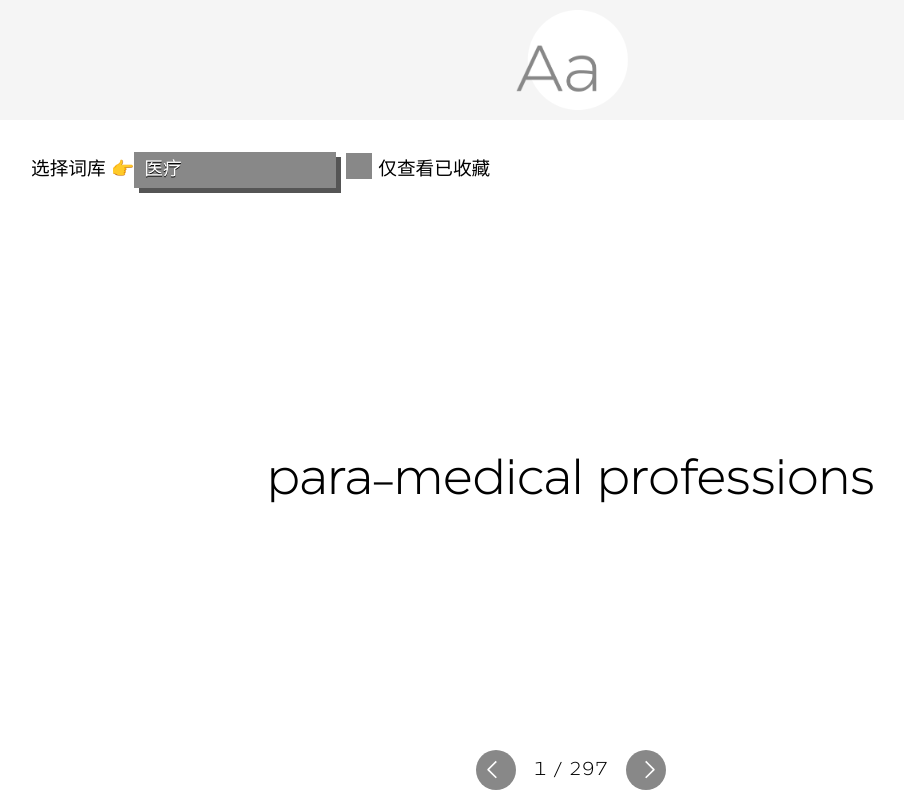
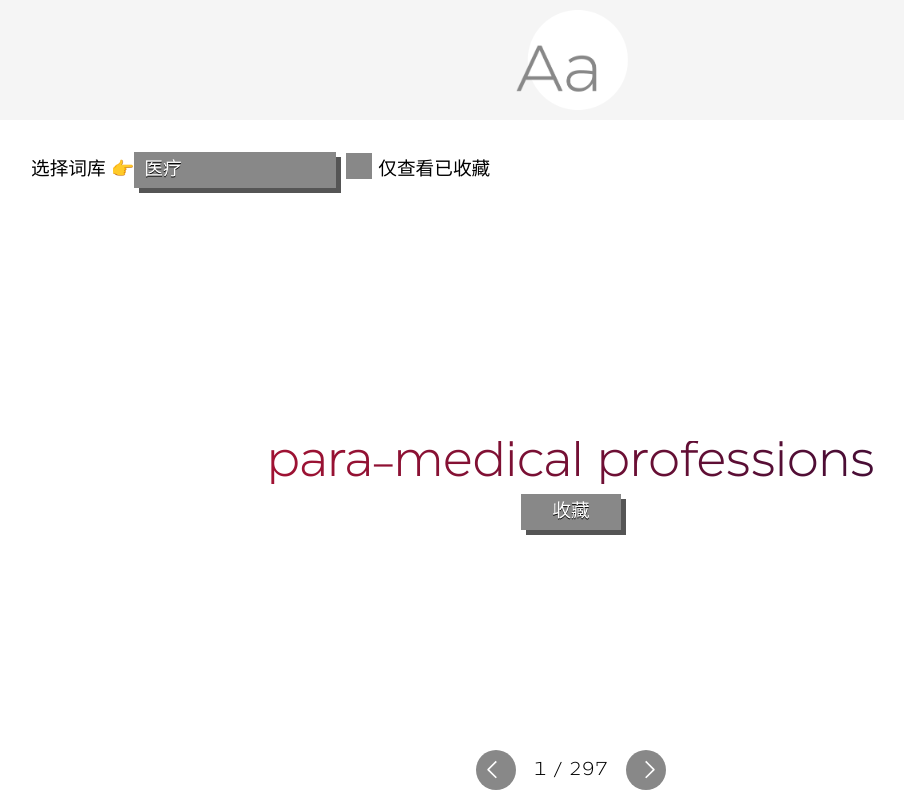
Before and after one commit to satellitemx/ccl-prep, a React (Create React App) app: page / in a window 1280 px wide. Both pictures are taken after a click on the button "立刻开始 👇". Shown: the whole page, without its empty margins (69-973 px from the left). Built offline with nearby package versions, Linux system fonts and the light colour scheme.

Commit message:
Finished bookmark feature

```diff
--- a/src/App.js
+++ b/src/App.js
@@ -8,7 +8,7 @@ const Hero = ({ collapsed, collapseHero }) => {
                 <p className="hero-em">免费在线</p>
                 <p className="hero-title">CCL VOCAB PRACTICE</p>
                 <p>时间宝贵，本服务无需注册。点击下方按钮即可开始练习。</p>
-                <p><button onClick={collapseHero} className="button">立刻开始 👇</button></p>
+                <p><button onClick={collapseHero} className="button">立刻开始 <span role="img" aria-label="Arrow Pointing Down">👇</span></button></p>
             </div>
             <div className="hero-image"></div>
         </div>
@@ -50,6 +50,7 @@ const Workspace = ({ expanded, collapseHero }) => {
     const [vocabIndex, _setVocabIndex] = useState(0)
     const [bookmarkedOnly, setBookmarkedOnly] = useState(false)
     const [bookmarkedStore, setBookmarkedStore] = useState({})
+    const [wordHovered, setWordHovered] = useState(false)
 
     const vocabCateRef = useRef(vocabCate)
     const vocabStoreRef = useRef(vocabStore)
@@ -64,16 +65,22 @@ const Workspace = ({ expanded, collapseHero }) => {
     const setVocabStore = autoRefSetter(vocabStoreRef, _setVocabStore)
     const setVocabIndex = autoRefSetter(vocabIndexRef, _setVocabIndex)
 
-    const bookmarkCurrentWord = () => {
-        if (bookmarkedOnly) return
-        if (bookmarkedStore[vocabCate].indexOf(vocabIndex) === -1) {
+    const toggleCurrentWordBookmarked = () => {
+        const currentWord = displayedWords[vocabIndex]
+        const origIndex = vocabStore[vocabCate].indexOf(currentWord)
+        console.log(`word ${currentWord} | origIndex ${origIndex}`)
+        if (bookmarkedStore[vocabCate].indexOf(vocabIndex) === -1 && !bookmarkedOnly) {
             setBookmarkedStore({
                 ...bookmarkedStore,
-                [vocabCate]: [...bookmarkedStore[vocabCate], vocabIndex]
+                [vocabCate]: [...bookmarkedStore[vocabCate], origIndex]
             })
-            console.log(bookmarkedStore)
-            recordBookmark()
+        } else {
+            setBookmarkedStore({
+                ...bookmarkedStore,
+                [vocabCate]: [...bookmarkedStore[vocabCate]].filter(index => index !== origIndex)
+            })
         }
+        recordBookmark()
     }
 
     const handleVocabCateChange = (e) => {
@@ -123,6 +130,22 @@ const Workspace = ({ expanded, collapseHero }) => {
             setVocabIndex(0)
         }
         setBookmarkedOnly(!bookmarkedOnly)
+    }
+
+    const toggleWordHovered = (e) => {
+        switch(e.type) {
+            case "mouseover": setWordHovered(true); break
+            case "mouseout": setWordHovered(false); break
+            default: return
+        }
+    }
+
+    const checkIfBookmarked = () => {
+        if (bookmarkedOnly) return true
+        if (bookmarkedStore[vocabCate]) {
+            return bookmarkedStore[vocabCate].indexOf(vocabIndex) !== -1
+        }
+        return false
     }
 
     const recordBookmark = () => {
@@ -185,15 +208,16 @@ const Workspace = ({ expanded, collapseHero }) => {
         <div className={`workspace ${expanded && "expanded"}`}>
             <div className="workspace-status">
                 <p>
-                    选择词库 👉
+                    选择词库 <span role="img" aria-label="Arrow Pointing Right">👉</span>
                     <SelectVocabCate vocabCate={vocabCate} handleVocabCateChange={handleVocabCateChange} />
                     <BookmarkedOnlyCheckbox bookmarkedOnly={bookmarkedOnly} toggleBookmarkedOnly={toggleBookmarkedOnly} />
                 </p>
             </div>
-            <div className="workspace-word">
-                <p onClick={bookmarkCurrentWord}>
+            <div className="workspace-word" onClick={toggleCurrentWordBookmarked} onMouseOver={toggleWordHovered} onMouseOut={toggleWordHovered}>
+                <p className={checkIfBookmarked() ? "bookmarked" : ""}>
                     {displayedWords[vocabIndex]}
                 </p>
+    <button className="button">{checkIfBookmarked() ? "取消收藏" : "收藏"}</button>
             </div>
             <div className="workspace-control">
                 <div onClick={prevWord} className="control control-left"></div><p>{vocabIndex + 1} / {displayedWords.length}</p>
--- a/src/main.css
+++ b/src/main.css
@@ -98,13 +98,23 @@ button {
 .workspace-word {
     grid-area: word;
     display: none;
+    cursor: pointer;
+    text-align: center;
 }
     .workspace-word p {
         display: block;
         position: relative;
-        text-align: center;
+
         font-size: 36pt;
-        cursor: pointer;
+        color: transparent;
+        background: linear-gradient(90deg, #c31432 0%,  #240b36 100%);
+        background-clip: text;
+        -webkit-background-clip: text;
+    }
+    .workspace-word p.bookmarked {
+        background: linear-gradient(90deg, #f12711 0%,  #f5af19 100%);
+        background-clip: text;
+        -webkit-background-clip: text;
     }
     .workspace-word p:active {
         transform: scale(0.98)
```
